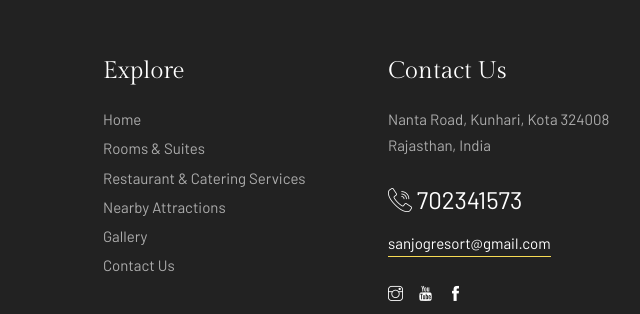
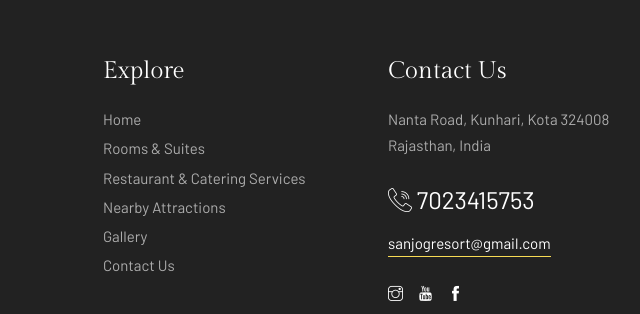
Before and after one commit to akhil18mittal/sanjog-resort, a plain HTML site: page index.html in a window 1280 px wide. Shown: the part 7540-7854 px from the top of the page, 454-1094 px from the left. Drawn offline with nearby package versions, Linux system fonts and the light colour scheme.

Commit message:
Update index.html

```diff
--- a/index.html
+++ b/index.html
@@ -623,7 +623,7 @@
                             <h3 class="footer-title">Contact Us</h3>
                             <p class="footer-contact-text">Nanta Road, Kunhari, Kota 324008 <br>Rajasthan, India</p>
                             <div class="footer-contact-info">
-                                <p class="footer-contact-phone"><span class="flaticon-call"></span> 702341573</p>
+                                <p class="footer-contact-phone"><span class="flaticon-call"></span> 7023415753</p>
                                 <p class="footer-contact-mail">sanjogresort@gmail.com</p>
                             </div>
                             <div class="footer-about-social-list">
```
